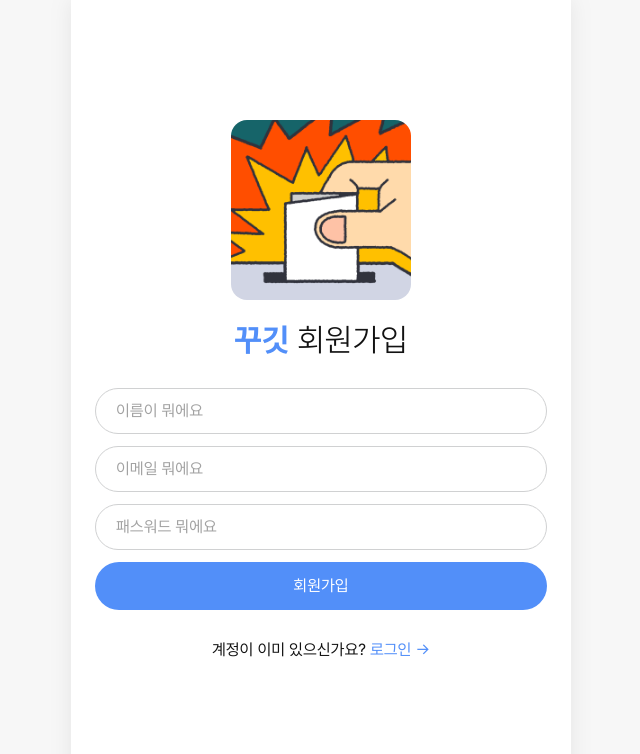
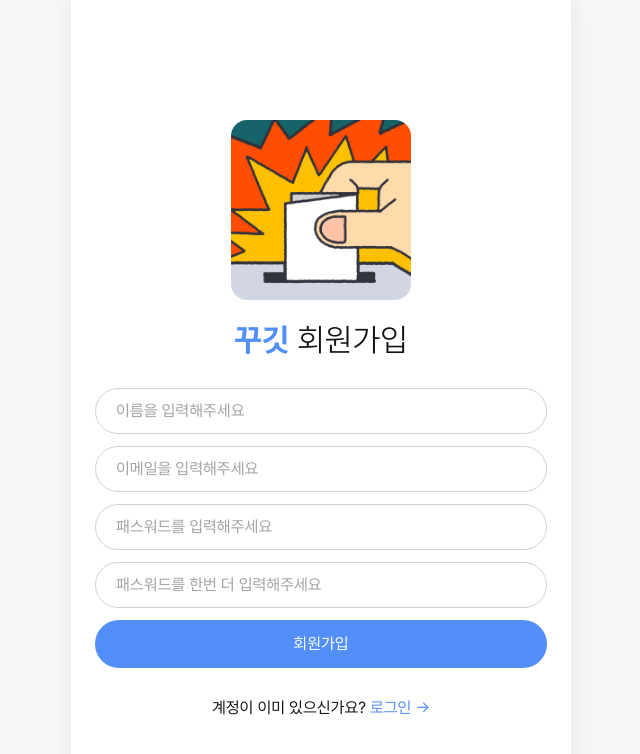
Before and after one commit to GAEGURINLAP/ggugitt, a React (Vite) app: page /create-account in a window 1280 px wide. Shown: the top 754 px of the page, without its empty margins (319-959 px from the left). Built offline with nearby package versions, Linux system fonts and the light colour scheme; no server answers.

Commit message:
feature: CreateAccount -> 패스워드 대조 추가 & 플레이스홀더 수정

```diff
--- a/src/routes/auth/create-account.tsx
+++ b/src/routes/auth/create-account.tsx
@@ -24,23 +24,32 @@ interface FormInputs {
   name: string;
   email: string;
   password: string;
+  confirmPassword: string;
 }
 
 export default function CreateAccount() {
   const [isLoading, setLoading] = useState(false);
   const [isShowAlert, setShowAlert] = useState(false);
-  const [error, setError] = useState("");
+  // const [firebaseError, setFirebaseError] = useState("");
 
   const navigate = useNavigate();
 
   const {
     register,
     handleSubmit,
+    setError,
     formState: { errors },
   } = useForm<FormInputs>({});
 
   const onSubmit = async (data: FormInputs) => {
-    const { name, email, password } = data;
+    const { name, email, password, confirmPassword } = data;
+    if (password !== confirmPassword) {
+      setError("confirmPassword", {
+        type: "manual",
+        message: "비밀번호가 일치하지 않습니다.",
+      });
+      return;
+    }
     try {
       setLoading(true);
       const credentials = await createUserWithEmailAndPassword(
@@ -56,7 +65,7 @@ export default function CreateAccount() {
       if (e instanceof FirebaseError) {
         console.log(e.code, e.message);
         setShowAlert(true);
-        setError(e.message);
+        console.log(e.message);
       }
     } finally {
       setLoading(false);
@@ -96,7 +105,7 @@ export default function CreateAccount() {
             })}
             id="name"
             type="text"
-            placeholder="이름이 뭐에요"
+            placeholder="이름을 입력해주세요"
           />
           {errors.name && <Error>{errors.name.message}</Error>}
           <Input
@@ -108,7 +117,7 @@ export default function CreateAccount() {
               },
             })}
             id="email"
-            placeholder="이메일 뭐에요"
+            placeholder="이메일을 입력해주세요"
           />
           {errors.email && <Error>{errors.email.message}</Error>}
           <Input
@@ -120,10 +129,25 @@ export default function CreateAccount() {
               },
             })}
             id="password"
-            placeholder="패스워드 뭐에요"
+            placeholder="패스워드를 입력해주세요"
             type="password"
           />
           {errors.password && <Error>{errors.password.message}</Error>}
+          <Input
+            {...register("confirmPassword", {
+              required: "비밀번호는 필수 입력입니다.",
+              minLength: {
+                value: 8,
+                message: "8자리 이상 비밀번호를 사용하세요.",
+              },
+            })}
+            id="password2"
+            placeholder="패스워드를 한번 더 입력해주세요"
+            type="password"
+          />
+          {errors.confirmPassword && (
+            <Error>{errors.confirmPassword.message}</Error>
+          )}
           <ButtonPrimary
             label={isLoading ? "Loading..." : "회원가입"}
             isRadiusFull
@@ -138,7 +162,7 @@ export default function CreateAccount() {
 
       {isShowAlert && (
         <Alert
-          message={error}
+          message={"다시 한 번 확인해주세요!"}
           buttons={[
             <ButtonPrimary
               label={"확인"}
--- a/src/routes/auth/login.tsx
+++ b/src/routes/auth/login.tsx
@@ -132,7 +132,7 @@ export default function Login() {
                 },
               })}
               id="email"
-              placeholder="이메일 뭐에요"
+              placeholder="이메일을 입력해주세요"
             />
             {errors.email && <Error>{errors.email.message}</Error>}
             <Input
@@ -144,7 +144,7 @@ export default function Login() {
                 },
               })}
               id="password"
-              placeholder="패스워드 뭐에요"
+              placeholder="패스워드를 입력해주세요"
               type="password"
             />
             {errors.password && <Error>{errors.password.message}</Error>}
@@ -154,7 +154,7 @@ export default function Login() {
               </StyledLink>
             </ForgotPassword>
             <ButtonPrimary
-              label={isLoading ? "Loading..." : "로그인"}
+              label={isLoading ? "로딩 중입니다..." : "로그인"}
               isRadiusFull
               isWidthFull
             />
--- a/src/routes/auth/reset-password.tsx
+++ b/src/routes/auth/reset-password.tsx
@@ -73,7 +73,7 @@ export default function ForgotPassword() {
               },
             })}
             id="email"
-            placeholder="이메일 뭐에요"
+            placeholder="이메일을 입력해주세요"
           />
           {errors.email && <Error>{errors.email.message}</Error>}
 
```
